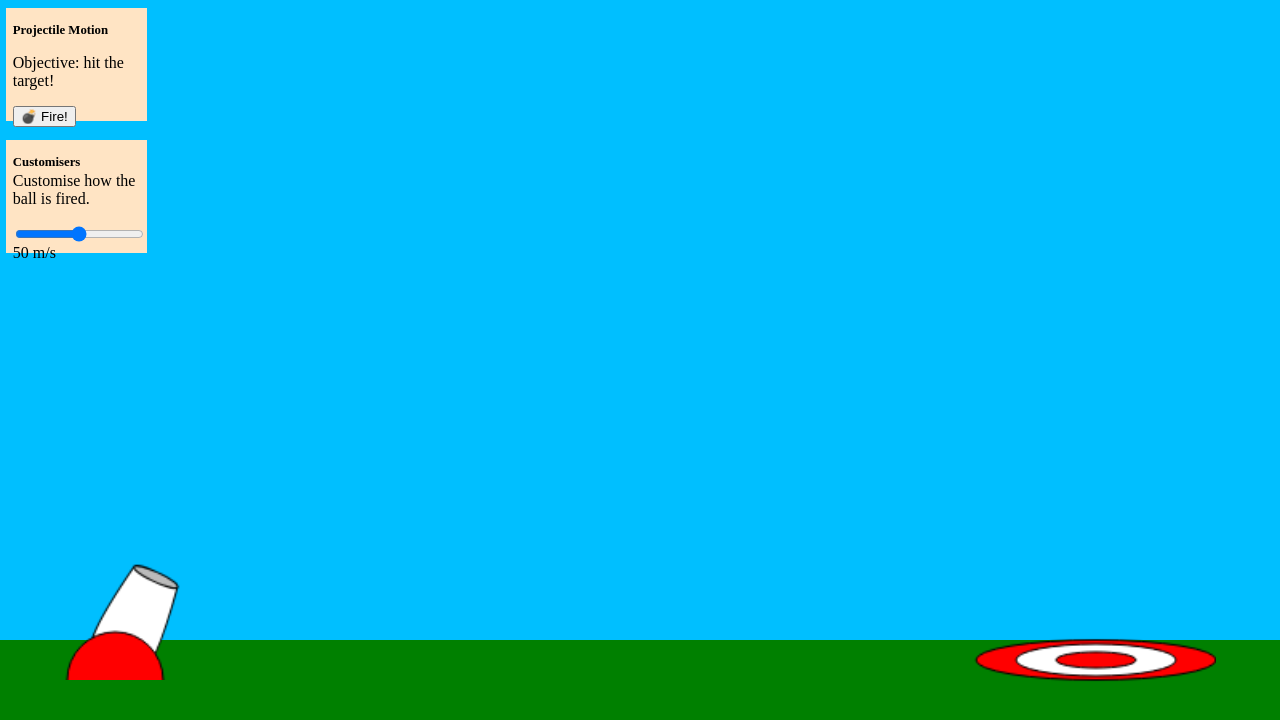
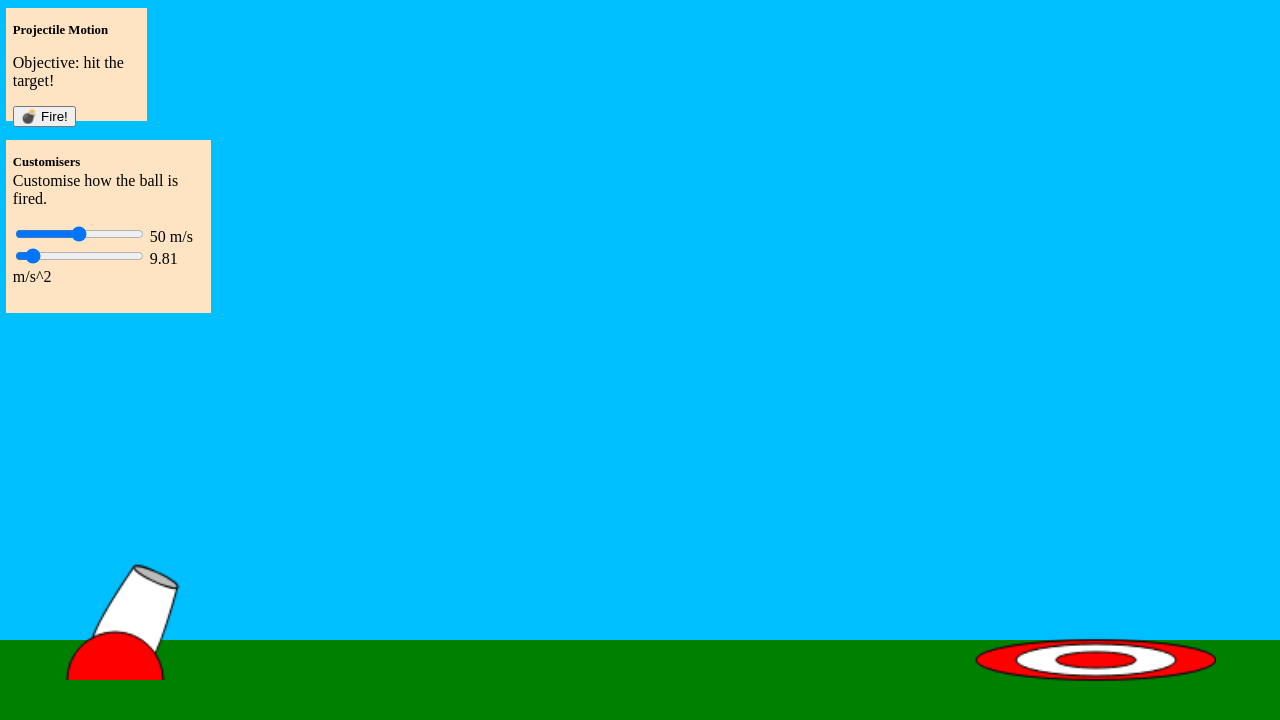
Before and after one commit to tactordev/shrink-projectile, a website: page src/index.html in a window 1280 px wide. Both pictures are taken after a click on the button "💣 Fire!". Drawn offline with Linux system fonts and the light colour scheme.

Commit message:
[SIMULATION/Cannon] Add firing mechanism

```diff
--- a/src/index.html
+++ b/src/index.html
@@ -1,4 +1,5 @@
 <body style="margin: 0; display: flex; flex-direction: row; width: 100vw; height: 100vh;">
+    <canvas id="projectile_canvas" style="position: fixed; top: 0; left: 0; width: 100vw; height: 100vh; pointer-events: none; z-index: 5;"></canvas>
     <!-- background -->
     <div style="display: flex; flex-direction: column; position: fixed; top: 0; left: 0; width: 100%; height: 100%; z-index: 0;">
         <div style="background-color: deepskyblue; width: 100%; height: 80vh;"></div>
@@ -9,14 +10,18 @@
     <div style="position: fixed; top: 1vh; left: 0.5vw; padding: 0.5vw; width: 10vw; height: 12.5vh; background-color: bisque;">
         <h1 style="font-size: 1vw;">Projectile Motion</h1>
         <p>Objective: hit the target!</p>
-        <button>💣 Fire!</button>
+        <button id="fire_button">💣 Fire!</button>
     </div>
-    <div style="position: fixed; top: 17.5vh; left: 0.5vw; padding: 0.5vw; width: 10vw; height: 12.5vh; background-color: bisque;">
+    <div style="position: fixed; top: 17.5vh; left: 0.5vw; padding: 0.5vw; width: 15vw; height: 20vh; background-color: bisque;">
         <h1 style="font-size: 1vw;">Customisers</h1>
         <p style="margin-top: -0.5vw;">Customise how the ball is fired.</p>
         <form>
             <input type="range" name="initial speed" id="initial_speed" />
             <label for="initial_speed" id="initial_speed_label">50 m/s</label>
+
+
+            <input type="range" name="gravitational constant" id="gravitational_constant" value="9" />
+            <label for="gravitational_constant" id="gravitational_constant_label">9.81 m/s^2</label>
         </form>
     </div>
 
@@ -29,12 +34,84 @@
 
 
     <script>
+        // variables
+        // initial_speed <-- slider above
+        // gravitational_constant <-- slider
+        // angle <-- rotation
+
         // firing configuration
         const speedInput = document.getElementById("initial_speed");
         const speedLabel = document.getElementById("initial_speed_label");
         speedInput.addEventListener("input", (e) => { speedLabel.textContent = `${e.target.value} m/s`; });
 
+        const gInp = document.getElementById("gravitational_constant");
+        const gL = document.getElementById("gravitational_constant_label");
+        gInp.addEventListener("input", (e) => { gL.textContent = `${e.target.value} m/s^2`; });
 
+
+        // firing logistics
+        const fireButton = document.getElementById("fire_button");
+        const projectileCanvas = document.getElementById("projectile_canvas");
+        const projCtx = projectileCanvas.getContext("2d");
+
+        projectileCanvas.width = window.innerWidth;
+        projectileCanvas.height = window.innerHeight;
+
+        let projectile = null;
+        let animationFrameId = null;
+
+        let time = performance.now();
+        const fire = () => {
+            time = performance.now();
+            const speed = parseFloat(speedInput.value) || 25;
+            const gravity = parseFloat(gInp.value) || 9.81;
+
+            const cannonRect = cannonCanvas.getBoundingClientRect();
+            const barrelLength = 60;
+
+            const scale = cannonRect.height / cannonCanvas.height;
+            const startX = cannonRect.left + scale * (pcx + Math.sin(cannonAngle) * barrelLength);
+            const startY = cannonRect.top + scale * (pcy - Math.cos(cannonAngle) * barrelLength);
+
+            const fireAngle = cannonAngle - Math.PI / 2;
+            const vx = Math.cos(fireAngle) * speed;
+            const vy = Math.sin(fireAngle) * speed;
+
+            projectile = { x: startX, y: startY, vx: vx, vy: vy, g: gravity };
+
+            if (animationFrameId) cancelAnimationFrame(animationFrameId);
+
+            animateProjectile();
+        };
+
+        fireButton.addEventListener("click", fire);
+
+        // animation loop
+
+        const animateProjectile = (currentTime = performance.now()) => {
+            const dt = (currentTime - time) / 1000;
+            time = currentTime;
+
+            projCtx.clearRect(0, 0, projectileCanvas.width, projectileCanvas.height);
+
+            if (projectile) {
+                projectile.x += projectile.vx * dt * 10;
+                projectile.vy += projectile.g * dt * 10;
+                projectile.y += projectile.vy * dt * 10;
+
+                projCtx.beginPath();
+                projCtx.arc(projectile.x, projectile.y, 8, 0, Math.PI * 2);
+                projCtx.fillStyle = "#333";
+                projCtx.fill();
+                projCtx.stroke();
+
+                if (projectile.y < projectileCanvas.height) {
+                    animationFrameId = requestAnimationFrame(animateProjectile);
+                } else {
+                    projectile = null;
+                }
+            }
+        }
 
         // create cannon
         var cannonCanvas = document.getElementById("cannon");
```
